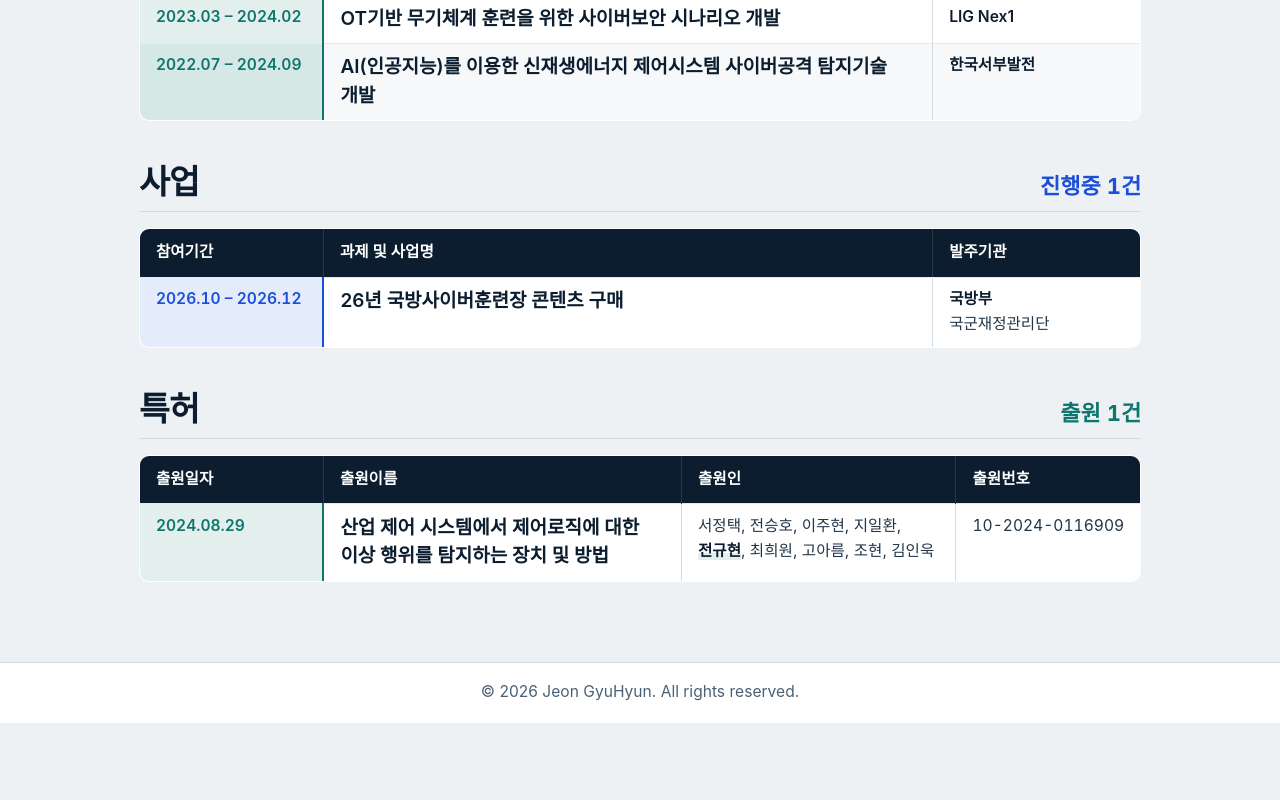
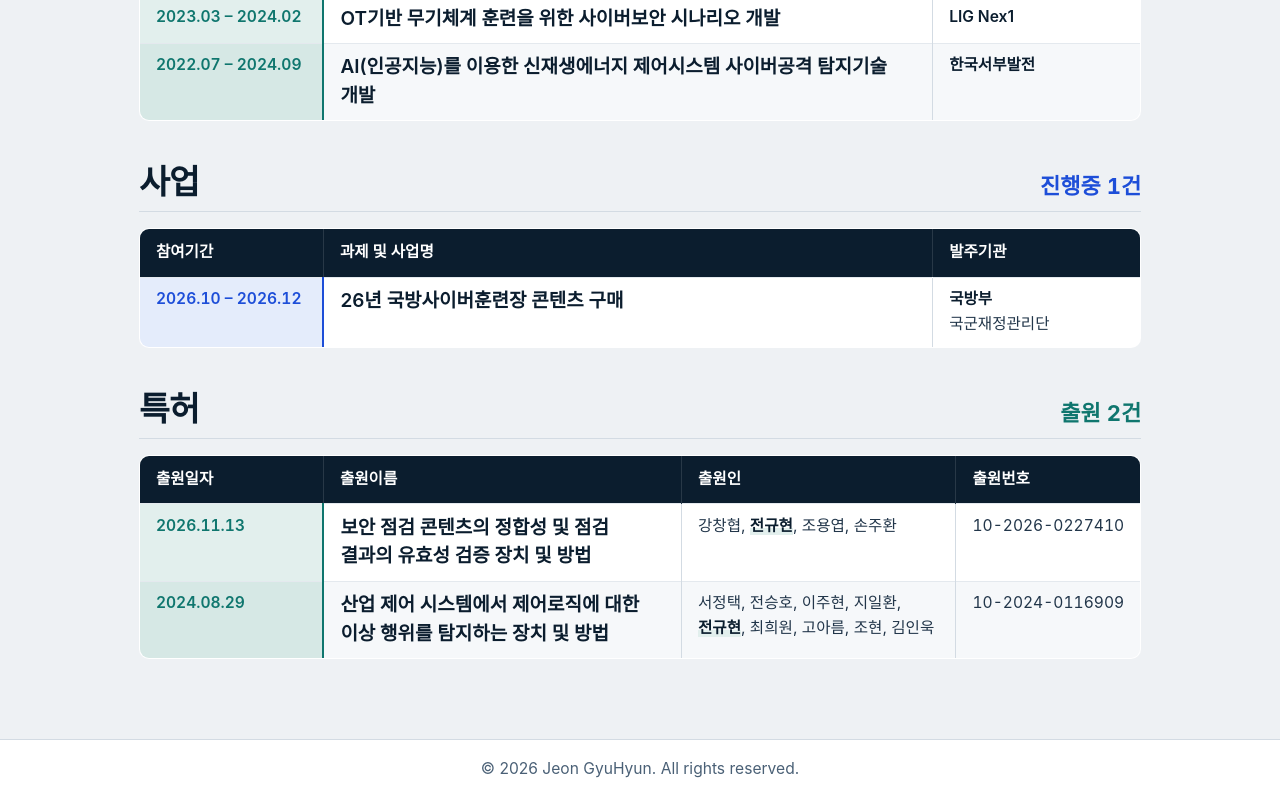
Before and after one commit to JGHyun/JGHyun.github.io, a plain HTML site: page projects.html in a window 1280 px wide. Shown: the part 1422-2222 px from the top of the page. Before the commit the page ends 2145 px from the top, so only its background shows below. Drawn offline with Linux system fonts and the light colour scheme; a web font is replaced by a local one.

Commit message:
Update projects.html

```diff
--- a/projects.html
+++ b/projects.html
@@ -196,7 +196,7 @@
     <div class="wrap">
       <div class="section__head">
         <h2>특허</h2>
-        <p>출원 1건</p>
+        <p>출원 2건</p>
       </div>
 
       <table class="table">
@@ -209,6 +209,12 @@
           </tr>
         </thead>
         <tbody>
+          <tr>
+            <td class="c-period num" data-label="출원일자">2026.11.13</td>
+            <td class="c-title" data-label="출원이름">보안 점검 콘텐츠의 정합성 및 점검 결과의 유효성 검증 장치 및 방법</td>
+            <td data-label="출원인">강창협, <b class="me">전규현</b>, 조용엽, 손주환</td>
+            <td class="c-num num" data-label="출원번호">10-2026-0227410</td>
+          </tr>
           <tr>
             <td class="c-period num" data-label="출원일자">2024.08.29</td>
             <td class="c-title" data-label="출원이름">산업 제어 시스템에서 제어로직에 대한 이상 행위를 탐지하는 장치 및 방법</td>
```
